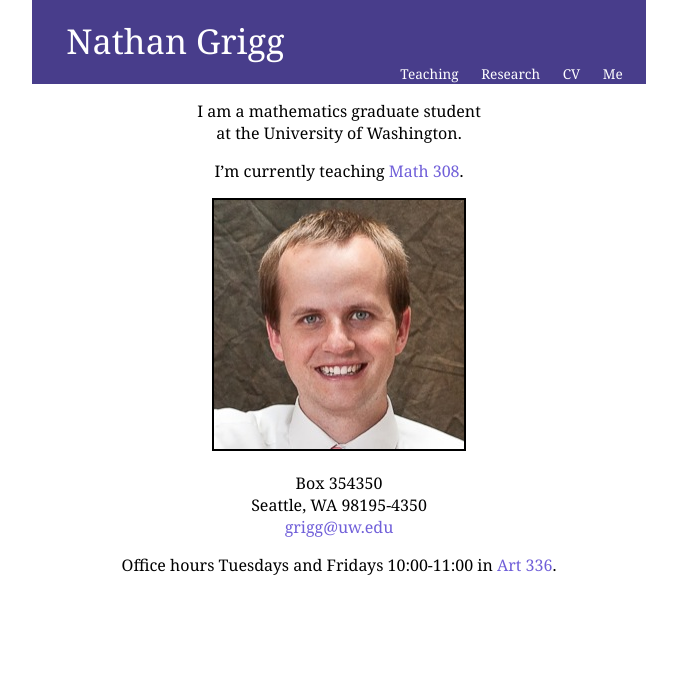
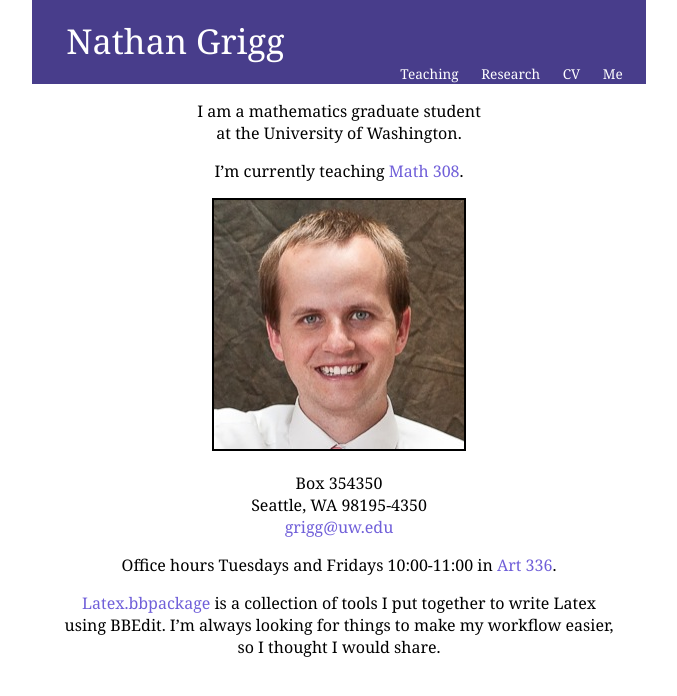
Before and after one commit to nathangrigg/website, a Jekyll site: the page built from index.md, in a window 1280 px wide. Shown: the top 696 px of the page, without its empty margins (301-978 px from the left). Built offline with Jekyll 4.4.1, drawn with Linux system fonts in a browser that asks for light colours; Markdown is read by kramdown in place of the engine named in the settings.

Commit message:
Latex.bbpackage plug on main page

```diff
--- a/_includes/post.html
+++ b/_includes/post.html
@@ -4,7 +4,3 @@
 {{ post.content }}
 </article>
 <hr class="separator">
-
-{% comment %}
-I want to add a date, and make the titles of posts black and smaller
-{% endcomment %}
--- a/index.md
+++ b/index.md
@@ -21,4 +21,6 @@ Seattle, WA 98195-4350<br/>
 
 <p>{% include office-hours.html %}</p>
 
+<p><a href="http://nb.nathanamy.org/latex-bbpackage/">Latex.bbpackage</a> is a collection of tools I put together to write Latex using BBEdit. I’m always looking for things to make my workflow easier, so I thought I would share.</p>
+
 </div>
```
